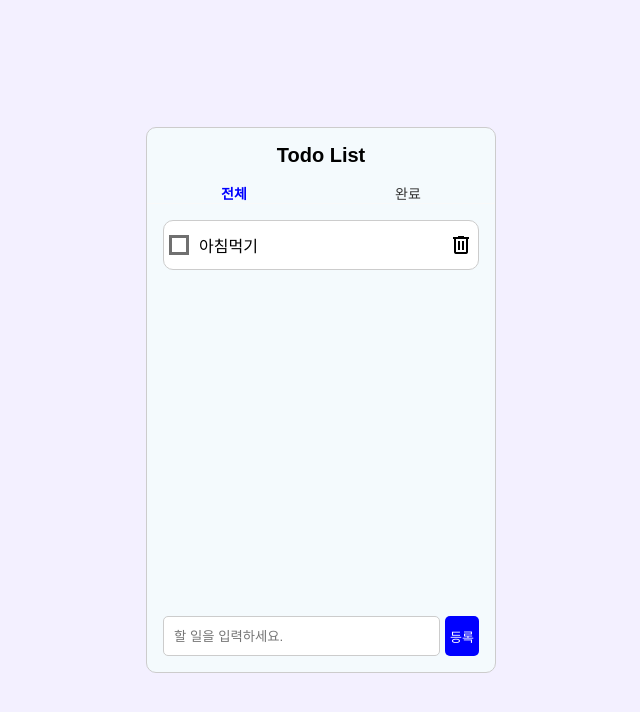
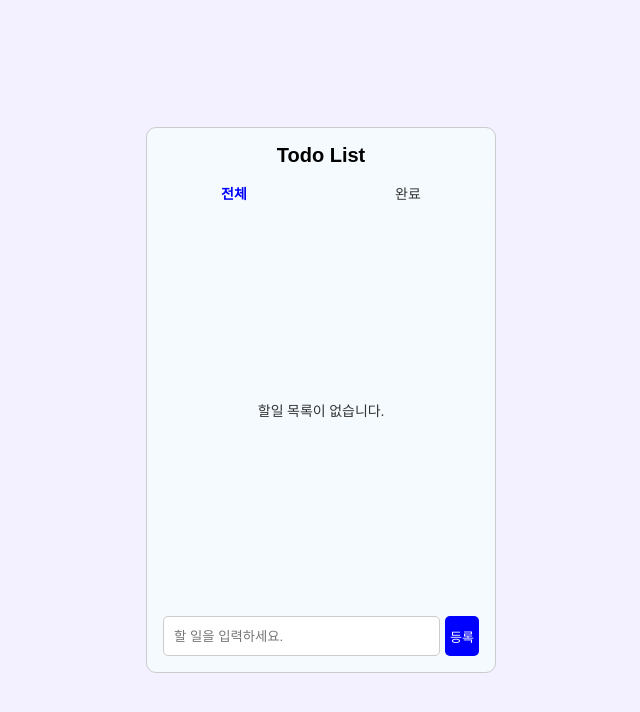
Before and after one commit to haero77/FE-vue-practice, a Vue app in the folder sucoding-excercise/ch06-todoapp/: page / in a window 1280 px wide. Shown: the top 712 px of the page, without its empty margins (319-959 px from the left). Built offline with nearby package versions, Linux system fonts and the light colour scheme; a web font is replaced by a local one.

Commit message:
[수코딩](ch06 todoapp) 투두 추가/완료 기능 구현

```diff
--- a/sucoding-excercise/ch06-todoapp/src/App.vue
+++ b/sucoding-excercise/ch06-todoapp/src/App.vue
@@ -1,8 +1,14 @@
 <template>
   <div class="todo">
-    <TodoHeader />
-    <TodoList />
-    <TodoInput />
+    <TodoHeader
+        :current-todo-status="currentTodoStatus"
+        @update-tab="updateTab"/>
+    <TodoList
+        :computed-todo="computedTodo"
+        @update-todo="toggleTodoComplete"
+        @delete-todo="deleteTodo"/>
+    <TodoInput
+        @add-todo="addTodo"/>
   </div>
 </template>
 
@@ -16,6 +22,47 @@ export default {
     TodoHeader,
     TodoList,
     TodoInput
+  },
+  data() {
+    return {
+      todoList: [], // 할 일 목록을 저장하고 있는 배열. todoItem 객체를 요소로 가짐.
+      currentTodoStatus: 'all'
+    }
+  },
+  computed: {
+    computedTodo() {
+      if (this.currentTodoStatus === 'all') {
+        return this.todoList;
+      }
+      if (this.currentTodoStatus === 'completed') {
+        return this.todoList.filter(todo => todo.completed);
+      }
+    },
+  },
+  methods: {
+    updateTab(tab) {
+      this.currentTodoStatus = tab;
+    },
+    addTodo(todoInputMsg) {
+      console.log(todoInputMsg);
+
+      const todoItem = {
+        id: Math.random(), // 고유값
+        msg: todoInputMsg, // 할 일 텍스트
+        completed: false // 할 일 완료 여부
+      };
+      this.todoList.push(todoItem);
+    },
+    toggleTodoComplete(todoItemIdToToggle) {
+      this.todoList = this.todoList.map(todoItem =>
+          // 스프레드 연산자(...)를 사용해 모든 속성을 복사하고
+          // completed 속성만 반전시킨 새로운 객체를 만든다.
+          todoItem.id === todoItemIdToToggle ? { ...todoItem, completed: !todoItem.completed } : todoItem
+      )
+    },
+    deleteTodo(todoItemId) {
+      this.todoList = this.todoList.filter(todoItem => todoItem.id !== todoItemId);
+    }
   }
 }
 </script>
--- a/sucoding-excercise/ch06-todoapp/src/components/TodoHeader.vue
+++ b/sucoding-excercise/ch06-todoapp/src/components/TodoHeader.vue
@@ -2,15 +2,33 @@
   <div class="todo__title">
     <h1 class="todo__text">Todo List</h1>
     <ul class="todo__tab">
-      <li class="todo__tab--active">전체</li>
-      <li>완료</li>
+      <li :class="{'todo__tab--active': currentTodoStatus === 'all'}"
+          @click="updateTab('all')">전체
+      </li>
+      <li :class="{'todo__tab--active': currentTodoStatus === 'completed'}"
+          @click="updateTab('completed')">완료
+      </li>
     </ul>
   </div>
 </template>
 
 <script>
 export default {
-  name: "TodoHeader"
+  props: {
+    currentTodoStatus: {
+      type: String,
+      required: true,
+      validator(value) {  // prop 값 검증 추가
+        return ['all', 'completed'].includes(value)
+      }
+    },
+  },
+  emits: ['update-tab'],
+  methods: {
+    updateTab(tab) {
+      this.$emit('update-tab', tab);
+    },
+  }
 }
 </script>
 
--- a/sucoding-excercise/ch06-todoapp/src/components/TodoInput.vue
+++ b/sucoding-excercise/ch06-todoapp/src/components/TodoInput.vue
@@ -1,17 +1,32 @@
 <template>
   <div class="todo__input">
+    <!-- 정의한 데이터 양방향 매핑 -->
     <input
+        v-model="inputMsg"
         type="text"
         class="todo__input-text"
         placeholder="할 일을 입력하세요."
+        @keyup.enter="addTodo"
     />
-    <button class="todo__input-btn">등록</button>
+    <button class="todo__input-btn" @click="addTodo">등록</button>
   </div>
 </template>
 
 <script>
 export default {
-  name: "TodoHeader"
+  name: "TodoHeader",
+  emits: ["add-todo"],
+  data() {
+    return {
+      inputMsg: '', // 데이터 정의 (사용자가 입력한 값)
+    };
+  },
+  methods: {
+    addTodo() {
+      this.$emit("add-todo", this.inputMsg); // 부모 컴포넌트 이벤트 호출
+      this.inputMsg = ""; // 입력 데이터 초기화
+    }
+  }
 }
 </script>
 
--- a/sucoding-excercise/ch06-todoapp/src/components/TodoList.vue
+++ b/sucoding-excercise/ch06-todoapp/src/components/TodoList.vue
@@ -1,14 +1,26 @@
 <template>
   <div class="todo__list">
     <!-- 할 일 목록이 있을 때 (완료 시 .todo__item--completed 클래스 추가 )-->
-    <div class="todo__item">
-      <input type="checkbox" id="chk"/>
-      <label for="chk" class="todo__checkbox-label"></label>
-      <span class="todo__item-text">아침먹기</span>
-      <span class="material-symbols-outlined todo__delete-icon">delete</span>
+    <div
+        v-for="todoItem in computedTodo"
+        :key="todoItem.id" class="todo__item"
+        :class="{'todo__item--completed': todoItem.completed}">
+      <input
+          type="checkbox"
+          :id="`chk${todoItem.id.toString()}`"
+          :checked="todoItem.completed"
+          @click="updateTodo(todoItem.id)"/>
+      <!-- input 태그 id값과 label 태그 for값 일치하면 label 태그 클릭 시 input 태그 클릭 됨. -->
+      <label
+          :for="`chk${todoItem.id.toString()}`"
+          class="todo__checkbox-label"></label>
+      <span class="todo__item-text">{{ todoItem.msg }}</span>
+      <span
+          class="material-symbols-outlined todo__delete-icon"
+          @click="deleteTodo(todoItem.id)">delete</span>
     </div>
     <!-- 할 일 목록이 없을 때 -->
-    <div class="todo__item--no" style="display: none">
+    <div v-if="computedTodo.length === 0" class="todo__item--no">
       <p>할일 목록이 없습니다.</p>
     </div>
   </div>
@@ -16,7 +28,24 @@
 
 <script>
 export default {
-  name: "TodoHeader"
+  name: "TodoList",
+  props: {
+    computedTodo: {
+      type: Array,
+      required: true
+    }
+  },
+  methods: {
+    // 할 일 삭제
+    updateTodo(todoItemId) {
+      console.log('updateTodo', todoItemId);
+      this.$emit('update-todo', todoItemId);
+    },
+    deleteTodo(todoItemId) {
+      console.log('deleteTodo', todoItemId);
+      this.$emit('delete-todo', todoItemId);
+    },
+  }
 }
 </script>
 
```
